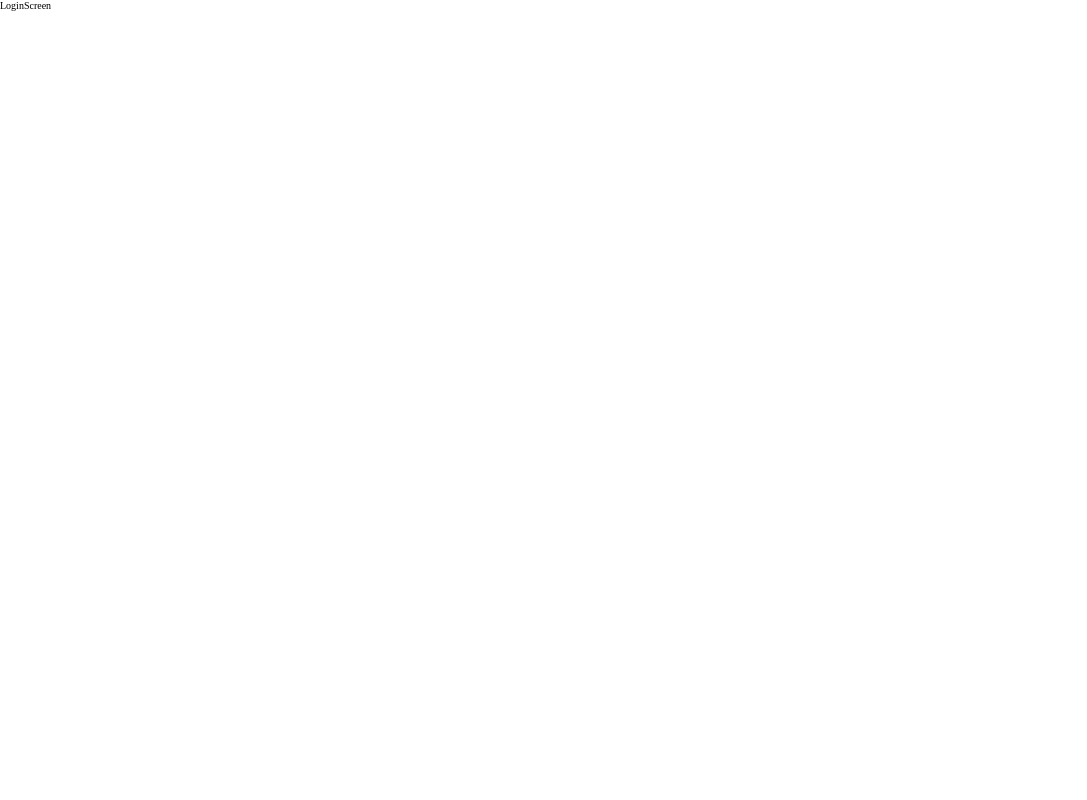
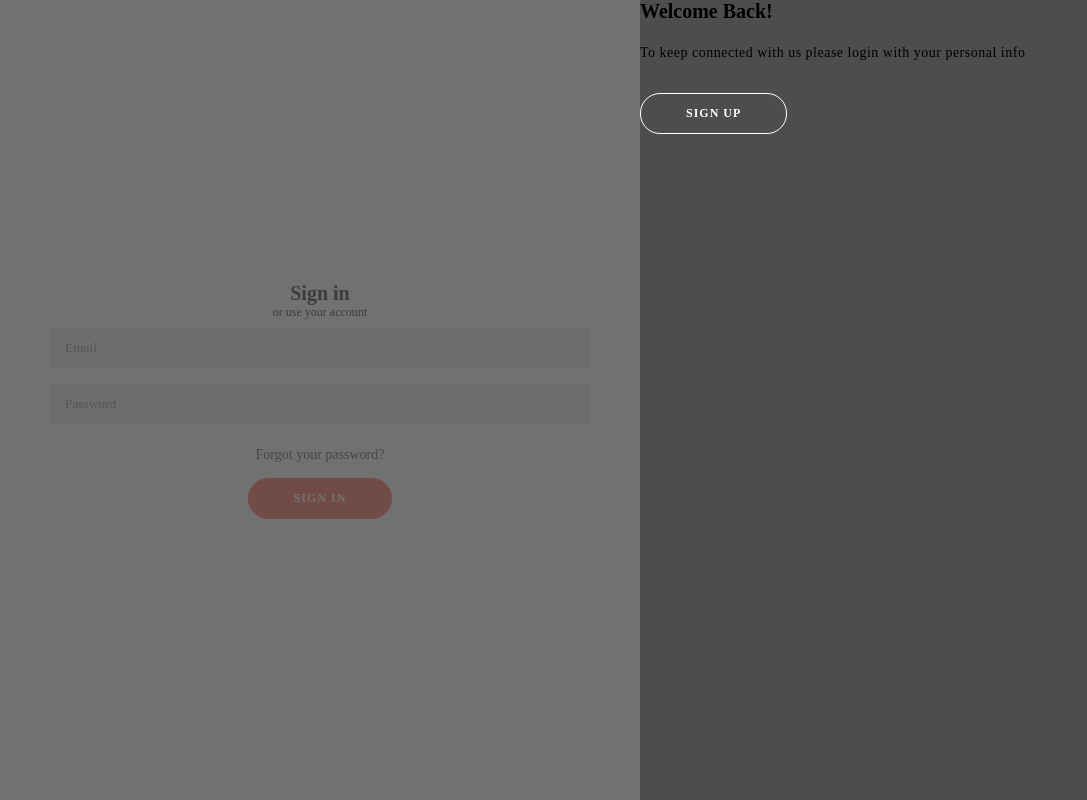
Before and after one commit to sesac-ydp5-2nd-C/2nd-project-beatbay-front, a React (Create React App) app: page /user/login in a window 1280 px wide. Shown: the whole page, without its empty margins (0-1087 px from the left). Built offline with nearby package versions, Linux system fonts and the light colour scheme; a web font is replaced by a local one.

Commit message:
feat:login animation

```diff
--- a/src/screen/user/login/index.js
+++ b/src/screen/user/login/index.js
@@ -1,5 +1,59 @@
-import React from 'react';
+import React, { useState } from 'react';
+// 스타일 파일 추가
+import './style.scss';
 
-export default function LoginScreen() {
-  return <div>LoginScreen</div>;
-}
+const LoginScreen = () => {
+  const [isSignUp, setIsSignUp] = useState(false);
+
+  const handleSignUpClick = () => {
+    setIsSignUp(true);
+  };
+
+  const handleSignInClick = () => {
+    setIsSignUp(false);
+  };
+  return (
+    <div className={`container ${isSignUp ? 'right-panel-active' : ''}`}>
+      <div className="form-container sign-up-container">
+        <form action="#">
+          <h1>Create Account</h1>
+          <span>or use your email for registration</span>
+          <input type="text" placeholder="Name" />
+          <input type="email" placeholder="Email" />
+          <input type="password" placeholder="Password" />
+          <button>Sign Up</button>
+        </form>
+      </div>
+      <div className={`form-container sign-in-container ${isSignUp && 'temp'}`}>
+        <form action="#">
+          <h1>Sign in</h1>
+          <span>or use your account</span>
+          <input type="email" placeholder="Email" />
+          <input type="password" placeholder="Password" />
+          <a href="#">Forgot your password?</a>
+          <button>Sign In</button>
+        </form>
+      </div>
+      <div className="overlay-container">
+        <div
+          className={`overlay ${isSignUp ? 'overlay-right' : 'overlay-left'}`}
+        >
+          <h1>{isSignUp ? 'Hello, Friend!' : 'Welcome Back!'}</h1>
+          <p>
+            {isSignUp
+              ? 'Enter your personal details and start your journey with us'
+              : 'To keep connected with us please login with your personal info'}
+          </p>
+          <button
+            className="ghost"
+            onClick={isSignUp ? handleSignInClick : handleSignUpClick}
+          >
+            {isSignUp ? 'Sign In' : 'Sign Up'}
+          </button>
+        </div>
+      </div>
+    </div>
+  );
+};
+
+export default LoginScreen;
--- /dev/null
+++ b/src/screen/user/login/style.scss
@@ -0,0 +1,274 @@
+@import url('https://fonts.googleapis.com/css?family=Montserrat:400,800');
+
+* {
+  box-sizing: border-box;
+}
+
+body {
+  background: #4d4d4d;
+  display: flex;
+  justify-content: center;
+  align-items: center;
+  flex-direction: column;
+  font-family: 'Montserrat', sans-serif;
+  height: 100vh;
+  margin: -20px 0 50px;
+}
+
+h1 {
+  font-weight: bold;
+  margin: 0;
+}
+
+h2 {
+  text-align: center;
+}
+
+p {
+  font-size: 14px;
+  font-weight: 100;
+  line-height: 20px;
+  letter-spacing: 0.5px;
+  margin: 20px 0 30px;
+}
+
+span {
+  font-size: 12px;
+}
+
+a {
+  color: #333;
+  font-size: 14px;
+  text-decoration: none;
+  margin: 15px 0;
+}
+
+button {
+  border-radius: 20px;
+  border: 1px solid #ff4b2b;
+  background-color: #ff4b2b;
+  color: #ffffff;
+  font-size: 12px;
+  font-weight: bold;
+  padding: 12px 45px;
+  letter-spacing: 1px;
+  text-transform: uppercase;
+  transition: transform 80ms ease-in;
+  cursor: pointer;
+}
+
+button:active {
+  transform: scale(0.95);
+}
+
+button:focus {
+  outline: none;
+}
+
+button.ghost {
+  background-color: transparent;
+  border-color: #ffffff;
+}
+
+.temp {
+  opacity: 0;
+}
+
+form {
+  opacity: 20%;
+
+  background-color: #ffffff;
+  display: flex;
+  align-items: center;
+  justify-content: center;
+  flex-direction: column;
+  padding: 0 50px;
+  height: 100%;
+  text-align: center;
+}
+
+input {
+  background-color: #eee;
+  border: none;
+  padding: 12px 15px;
+  margin: 8px 0;
+  width: 100%;
+}
+
+.container {
+  background-color: #fff;
+  //   border-radius: 10px;
+  //   box-shadow:
+  //     0 14px 28px rgba(0, 0, 0, 0.25),
+  //     0 10px 10px rgba(0, 0, 0, 0.22);
+  //   position: relative;
+  //   overflow: hidden;
+  //   width: 768px;
+  //   max-width: 100%;
+  //   min-height: 480px;
+}
+
+.form-container {
+  position: absolute;
+  top: 0;
+  height: 100%;
+  transition: all 0.6s ease-in-out;
+}
+
+.sign-in-container {
+  left: 0;
+  width: 50%;
+  z-index: 2;
+}
+
+.container.right-panel-active .sign-in-container {
+  transform: translateX(100%);
+}
+
+.sign-up-container {
+  left: 0;
+  width: 50%;
+  opacity: 0;
+  z-index: 1;
+}
+
+.container.right-panel-active .sign-up-container {
+  transform: translateX(100%);
+  opacity: 1;
+  z-index: 5;
+  animation: show 0.6s;
+}
+
+@keyframes show {
+  0%,
+  49.99% {
+    opacity: 0;
+    z-index: 1;
+  }
+
+  50%,
+  100% {
+    opacity: 1;
+    z-index: 5;
+  }
+}
+@keyframes show2 {
+  0%,
+  49.99% {
+    opacity: 0;
+    z-index: 1;
+  }
+
+  50%,
+  100% {
+    opacity: 1;
+    z-index: 5;
+  }
+}
+
+.overlay-container {
+  position: absolute;
+  top: 0;
+  left: 50%;
+  width: 50%;
+  height: 100%;
+  overflow: hidden;
+  transition: transform 0.6s ease-in-out;
+  z-index: 100;
+}
+
+.container.right-panel-active .overlay-container {
+  transform: translateX(-100%);
+}
+
+// .overlay {
+//   background: #ff416c;
+//   background: -webkit-linear-gradient(to right, #ff4b2b, #ff416c);
+//   background: linear-gradient(to right, #ff4b2b, #ff416c);
+//   background-repeat: no-repeat;
+//   background-size: cover;
+//   background-position: 0 0;
+//   color: #ffffff;
+//   position: relative;
+//   left: -100%;
+//   height: 100%;
+//   width: 200%;
+//   transform: translateX(0);
+//   transition: transform 0.6s ease-in-out;
+// }
+
+// .container.right-panel-active .overlay {
+//   transform: translateX(50%);
+// }
+
+// .overlay-panel {
+//   position: absolute;
+//   display: flex;
+//   align-items: center;
+//   justify-content: center;
+//   flex-direction: column;
+//   padding: 0 40px;
+//   text-align: center;
+//   top: 0;
+//   height: 100%;
+//   width: 50%;
+//   transform: translateX(0);
+//   transition: transform 0.6s ease-in-out;
+// }
+
+// .overlay-left {
+//   transform: translateX(-20%);
+// }
+
+// .container.right-panel-active .overlay-left {
+//   transform: translateX(0);
+// }
+
+// .overlay-right {
+//   right: 0;
+//   transform: translateX(0);
+// }
+
+// .container.right-panel-active .overlay-right {
+//   transform: translateX(20%);
+// }
+
+// .social-container {
+//   margin: 20px 0;
+// }
+
+// .social-container a {
+//   border: 1px solid #dddddd;
+//   border-radius: 50%;
+//   display: inline-flex;
+//   justify-content: center;
+//   align-items: center;
+//   margin: 0 5px;
+//   height: 40px;
+//   width: 40px;
+// }
+
+// footer {
+//   background-color: #222;
+//   color: #fff;
+//   font-size: 14px;
+//   bottom: 0;
+//   position: fixed;
+//   left: 0;
+//   right: 0;
+//   text-align: center;
+//   z-index: 999;
+// }
+
+// footer p {
+//   margin: 10px 0;
+// }
+
+// footer i {
+//   color: red;
+// }
+
+// footer a {
+//   color: #3c97bf;
+//   text-decoration: none;
+// }
```
